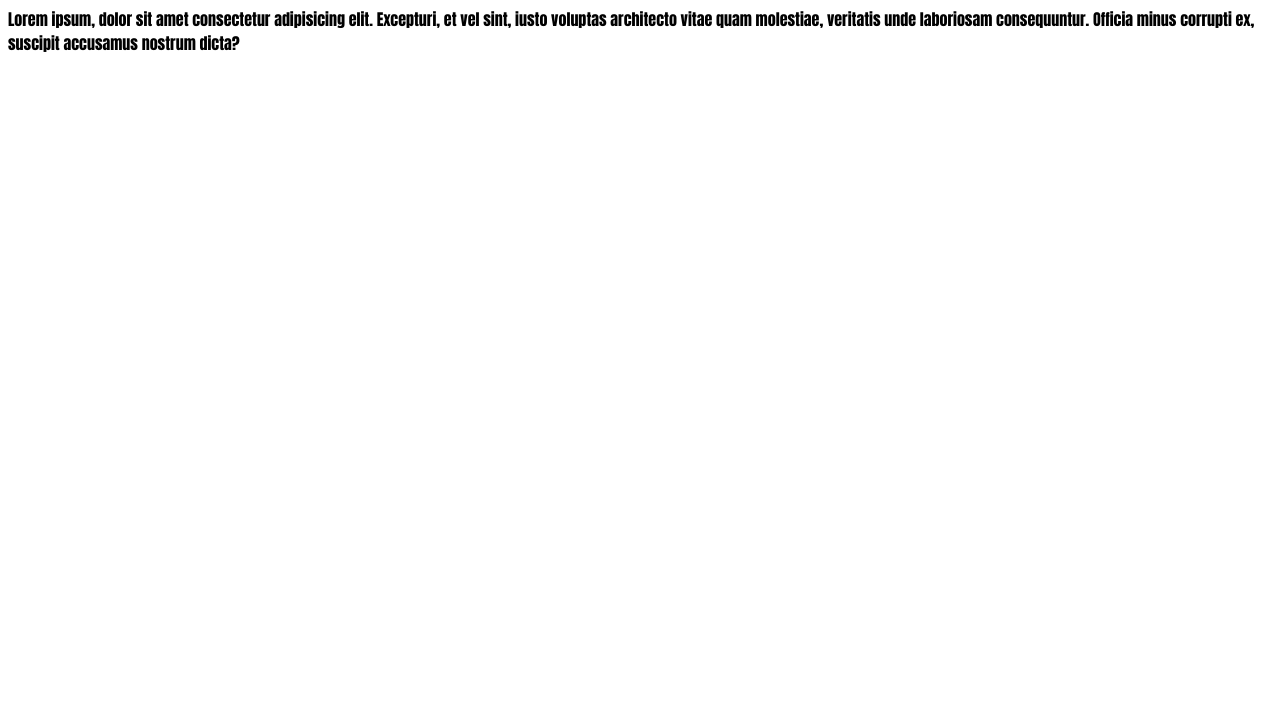
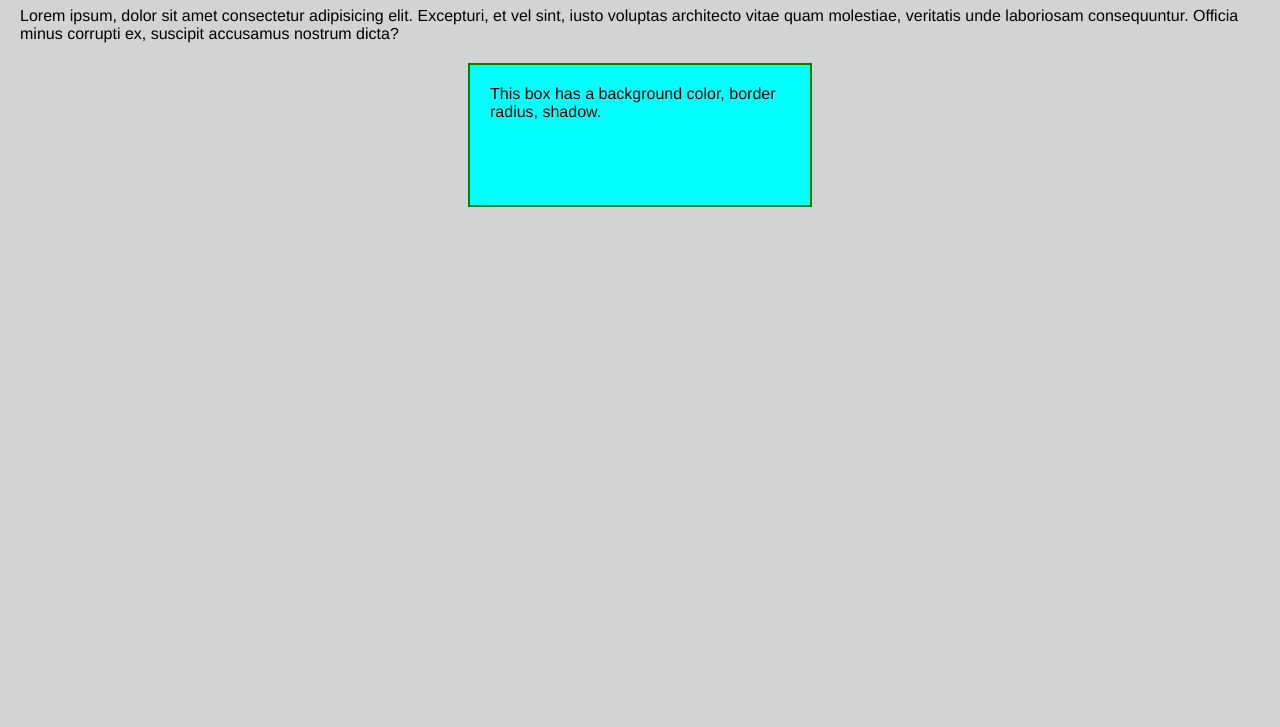
Before and after one commit to ShareghYusefi/css-properties, a plain HTML site: page index.html in a window 1280 px wide. Shown: the part 73-800 px from the top of the page. Drawn offline with Linux system fonts and the light colour scheme.

Commit message:
box model

```diff
--- a/index.html
+++ b/index.html
@@ -16,5 +16,9 @@
         nostrum dicta?
       </p>
     </section>
+
+    <div class="box-model">
+      This box has a background color, border radius, shadow.
+    </div>
   </body>
 </html>
--- a/style.css
+++ b/style.css
@@ -1,6 +1,22 @@
 /* Global styles */
+
+body {
+  font-family: "Franklin Gothic Medium", "Arial Narrow", Arial, sans-serif;
+  background-color: lightgrey;
+  margin: 20px;
+}
 
 /* Text Properties section */
 .text-section {
-  font-family: Impact, Haettenschweiler, "Arial Narrow Bold", sans-serif;
 }
+
+.box-model {
+  width: 300px;
+  height: 100px;
+  /* Vertical margin and center alignment using auto for horizontal margin */
+  margin: 20px auto;
+  padding: 20px;
+  /* 2px width Solid Green border */
+  border: 2px solid green;
+  background-color: cyan;
+}
```
